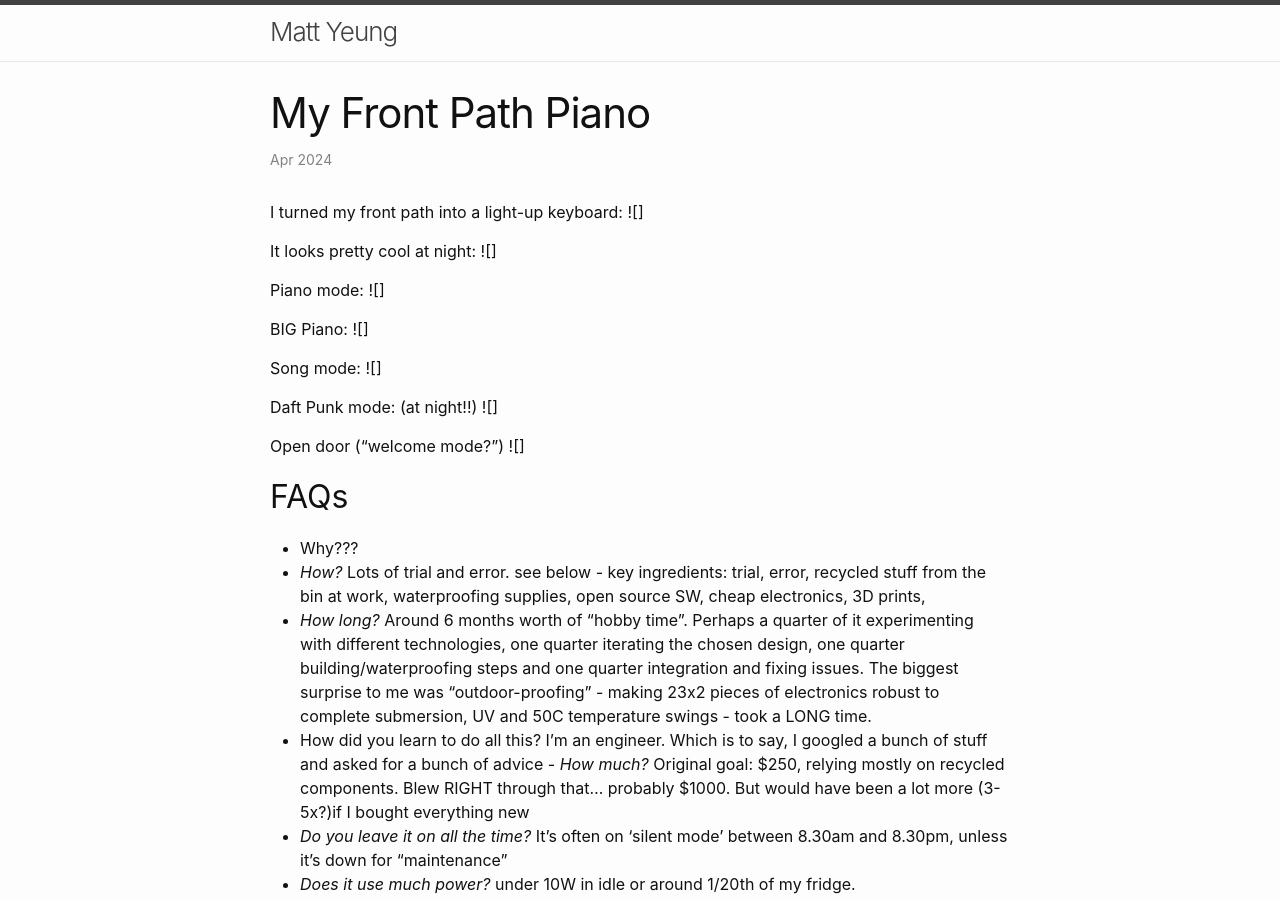
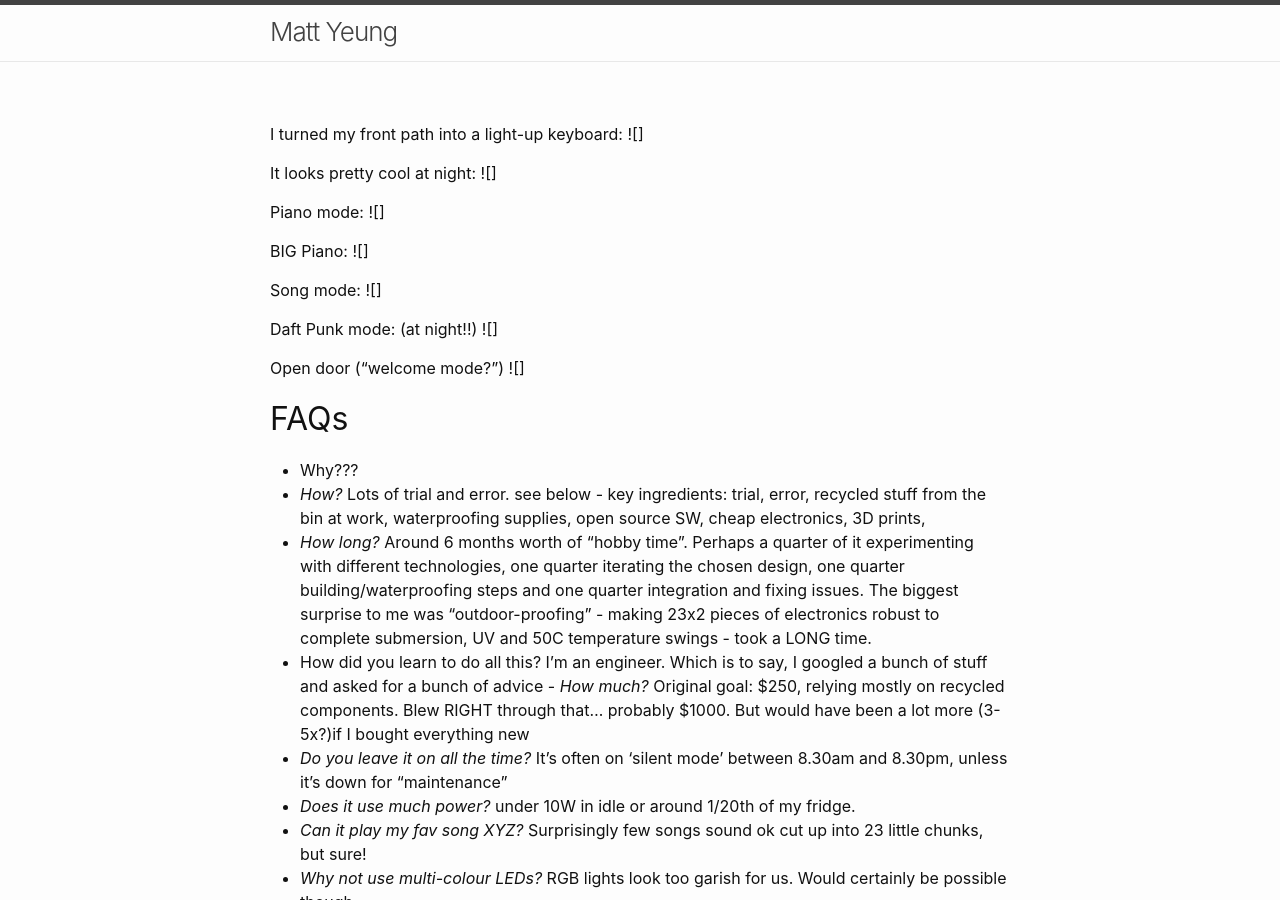
Before and after one commit to mattyyeung/mattyyeung.github.io, a Jekyll site: the page built from front-path-piano.md, in a window 1280 px wide and 900 px high. Built offline with Jekyll 4.4.1, drawn with Linux system fonts in a browser that asks for light colours.

Commit message:
formatting

```diff
--- a/_posts/2024-04-22-front-path-piano.md
+++ b/front-path-piano.md
@@ -1,7 +1,10 @@
 ---
-layout: post
-title: "My Front Path Piano"
+layout: page
 ---
+
+
+<!-- title: "My Front Path Piano" -->
+
 
 I turned my front path into a light-up keyboard:
 ![]
```
